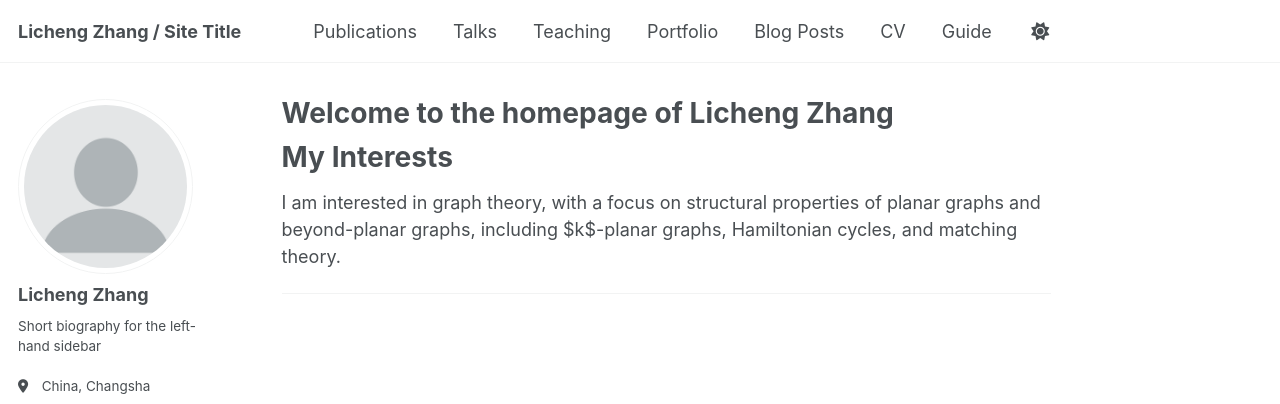
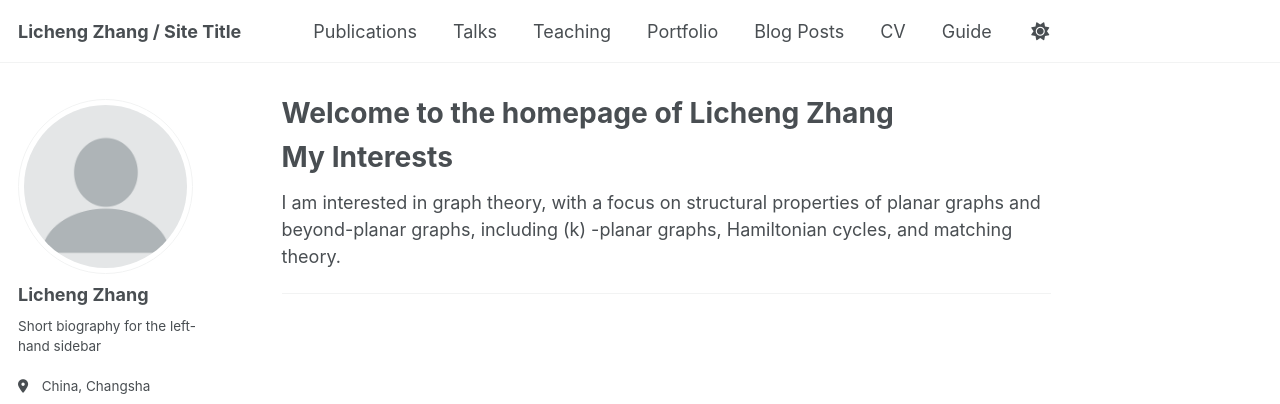
Before and after one commit to lichengzhang2/lichengzhang.github.io, a Jekyll site: the page built from _pages/about.md, in a window 1280 px wide. Shown: the top 404 px of the page. Built offline with Jekyll 4.4.1, drawn with Linux system fonts in a browser that asks for light colours; some web fonts are replaced; a script that is not in the unit is left out.

```diff
--- a/_pages/about.md
+++ b/_pages/about.md
@@ -11,7 +11,7 @@ redirect_from:
 
 My Interests
 ======
-I am interested in graph theory, with a focus on structural properties of planar graphs and beyond-planar graphs, including $k$-planar graphs, Hamiltonian cycles, and matching theory.
+I am interested in graph theory, with a focus on structural properties of planar graphs and beyond-planar graphs, including \(k\) -planar graphs, Hamiltonian cycles, and matching theory.
 
 
 ------
```
